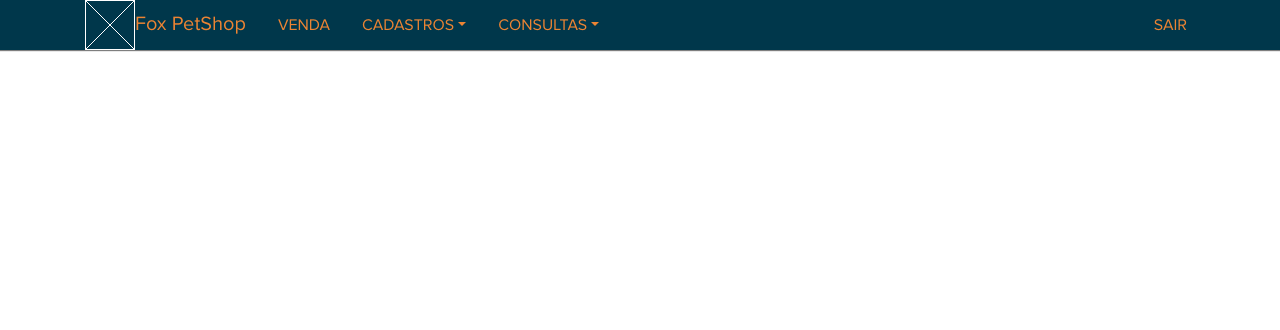
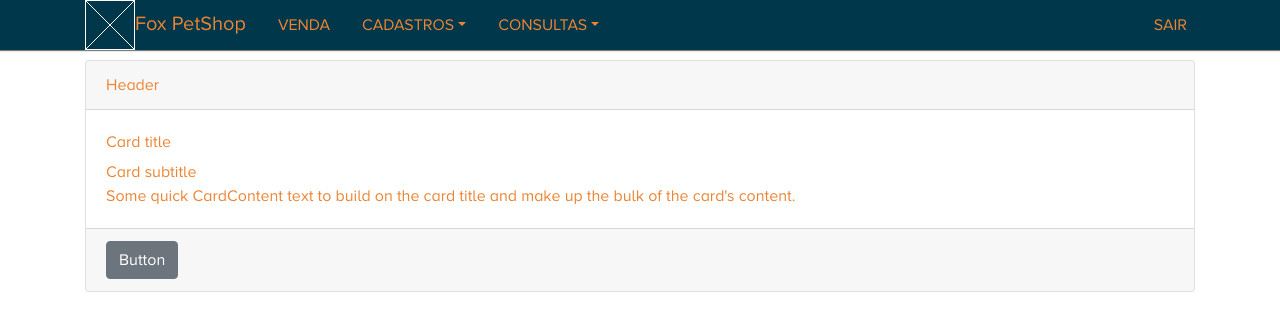
Before and after one commit to hiwoshu/fox-petshop, a React (Create React App) app: page /cliente in a window 1280 px wide. Shown: the top 330 px of the page. Built offline with nearby package versions, Linux system fonts and the light colour scheme.

Commit message:
Add card

```diff
--- a/src/App.js
+++ b/src/App.js
@@ -1,11 +1,13 @@
 import React, { Component } from 'react';
 import Navbar from 'components/navbartop'
+import MainContent from 'components/maincontent'
 
 class App extends Component {
   render() {
     return (
       <div className="App">
         <Navbar />
+        <MainContent />
       </div>
     );
   }
--- /dev/null
+++ b/src/components/cardcontent.js
@@ -0,0 +1,23 @@
+import React from 'react';
+import { Card, CardText, CardBody, CardHeader, CardFooter,
+  CardTitle, CardSubtitle, Button } from 'reactstrap';
+
+const CardContent = (props) => {
+  return (
+    <div>
+      <Card>
+        <CardHeader>Header</CardHeader>
+        <CardBody>
+          <CardTitle>Card title</CardTitle>
+          <CardSubtitle>Card subtitle</CardSubtitle>
+          <CardText>Some quick CardContent text to build on the card title and make up the bulk of the card's content.</CardText>
+        </CardBody>
+        <CardFooter>
+          <Button>Button</Button>
+        </CardFooter>
+      </Card>
+    </div>
+  );
+};
+
+export default CardContent;
--- /dev/null
+++ b/src/components/maincontent.js
@@ -0,0 +1,27 @@
+import React from 'react';
+import styled from 'styled-components'
+import { Container, Row, Col } from 'reactstrap';
+import Card from 'components/cardcontent'
+
+const MainContent = () =>(
+  <div>
+    <Container>
+      <Row>
+        <Col>
+          <Mdiv>
+            <Card />
+          </Mdiv>
+        </Col>
+      </Row>
+    </Container>
+  </div>
+)
+
+
+const Mdiv = styled.div`
+  width: 100%;
+  position: relative;
+  top: 10px;
+  bottom: 10px;
+`
+export default MainContent
```
Also changed, not shown: src/components/menudrop.js (+5 -4 lines), 1 other file (tests, documents, lock files or other folders).
